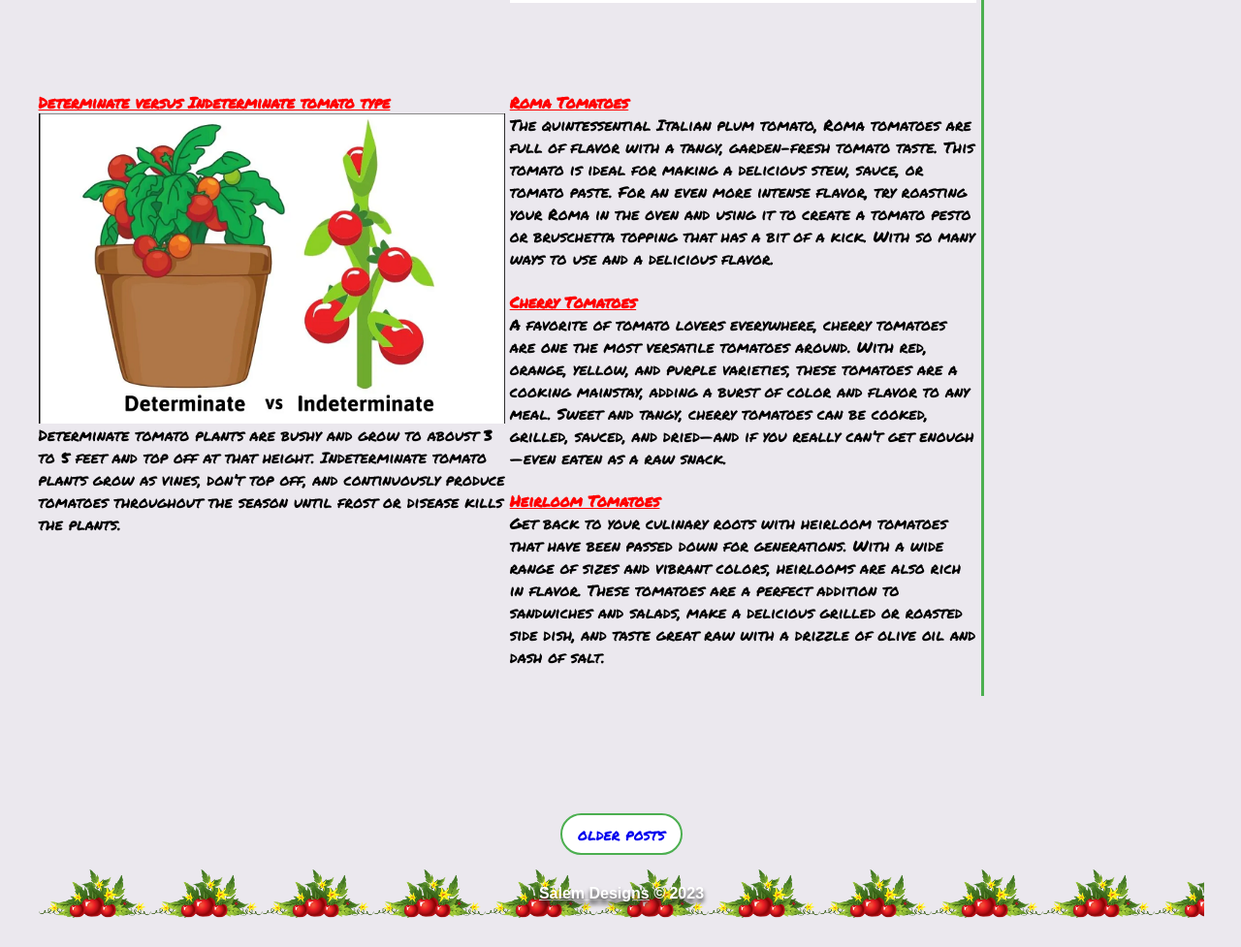
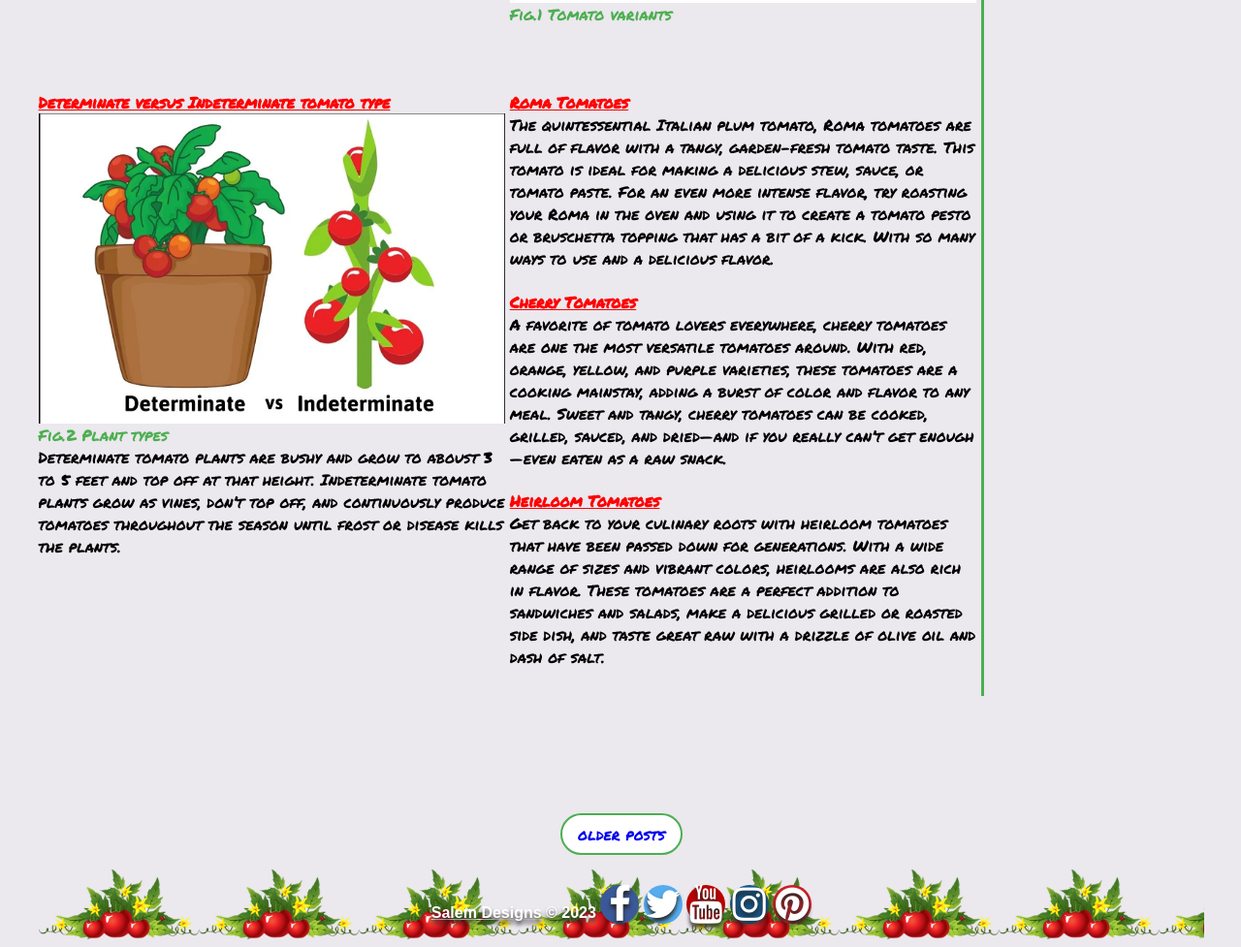
Before and after one commit to ssalem52/UdacityPersonalBlog, a plain HTML site: page Post1.html in a window 1280 px wide. Shown: the part 973-1950 px from the top of the page at 97% size. Before the commit the page ends 1928 px from the top, so only its background shows below. Drawn offline with Linux system fonts and the light colour scheme.

Commit message:
added social media links

```diff
--- a/Post1.html
+++ b/Post1.html
@@ -7,7 +7,7 @@
         <link rel="preconnect" href="https://fonts.googleapis.com">
         <link rel="preconnect" href="https://fonts.gstatic.com" crossorigin>
         <link href="https://fonts.googleapis.com/css2?family=Permanent+Marker&display=swap" rel="stylesheet">
-
+        <link rel="stylesheet" href="https://cdnjs.cloudflare.com/ajax/libs/font-awesome/4.7.0/css/font-awesome.min.css">
         <link rel="stylesheet" href="css/blog.css">
 
     </head>
@@ -39,7 +39,7 @@
                     </p>
                 </div>
                 <div id="ToprightContent">
-                    <img src="assets/Varieties1.png" alt="different tomato variants">
+                    <img src="assets/Varieties1.png" alt="different tomato variants"><figcaption> Fig.1 Tomato variants</figcaption>
                 </div>
                 <div id="Bio">
                     <h3>Bio</h3>
@@ -47,7 +47,7 @@
                 </div>
                 <div id="BottomleftContent">
                     <h4>Determinate versus Indeterminate tomato type</h4>
-                    <img src="assets/Determinate-Indeterminate-tomato-plants.png" alt="Determinate versus Indeterminate plants">
+                    <img src="assets/Determinate-Indeterminate-tomato-plants.png" alt="Determinate versus Indeterminate plants"><figcaption> Fig.2 Plant types</figcaption>
                     <p>Determinate tomato plants are bushy and grow to aboust 3 to 5 feet and top off at that height. Indeterminate tomato plants grow as vines, don’t top off, and continuously produce tomatoes throughout the season until frost or disease kills the plants.</p>
                 </div>
                 <div id="BottomrightContent">
@@ -67,9 +67,15 @@
                 <a href="Post2.html">older posts</a>
             </div>
         </div>
-        <div class="footer box">
-            <h3><u>Salem Designs</u> &copy; 2023</h3>
-        </div>
+        <footer>
+            <h3><u>Salem Designs</u> &copy; 2023
+                <a href="#" class="fa fa-facebook"></a>
+                <a href="#" class="fa fa-twitter"></a>
+                <a href="#" class="fa fa-youtube"></a>
+                <a href="#" class="fa fa-instagram"></a>
+                <a href="#" class="fa fa-pinterest"></a>
+            </h3>
+        </footer>
     </div>
     </body>
 </html>
--- a/css/basestyle.css
+++ b/css/basestyle.css
@@ -186,3 +186,48 @@ button {
     background-image: url("../assets/Footer.png");
     background-size:contain;
 }
+
+footer{
+  grid-area: ft;
+  justify-items: center;
+  align-items: center;
+  background-image: url("../assets/Footer.png");
+  background-size:contain;
+}
+
+.fa {
+  font-size: 40px;
+  width: 40px;
+  text-align: center;
+  text-decoration: none;
+  border-radius: 50%;
+}
+
+
+.fa:hover {
+  opacity: 0.7;
+}
+
+.fa-facebook {
+background: #3B5998;
+color: white;
+}
+
+.fa-twitter {
+background: #55ACEE;
+color: white;
+}
+.fa-youtube {
+  background: #bb0000;
+  color: white;
+}
+
+.fa-instagram {
+  background: #125688;
+  color: white;
+}
+
+.fa-pinterest {
+  background: #cb2027;
+  color: white;
+}
--- a/css/blogstyle.css
+++ b/css/blogstyle.css
@@ -57,6 +57,12 @@ img {
   max-height: 100%;
   max-width: 100%;
   margin: auto auto;
+}
+
+figcaption{
+  color: #4CAF50;
+  font-size: 16px;
+  font-family: 'Permanent Marker', Arial, Helvetica, sans-serif;
 }
 
 button {
@@ -189,10 +195,47 @@ button:hover {
 
 }
 
-.footer{
-    grid-area: ft;
-    justify-items: center;
-    align-items: center;
-    background-image: url("../assets/Footer.png");
-    background-size:contain;
+footer{
+  grid-area: ft;
+  justify-items: center;
+  align-items: center;
+  background-image: url("../assets/Footer.png");
+  background-size:contain;
 }
+
+.fa {
+  font-size: 40px;
+  width: 40px;
+  text-align: center;
+  text-decoration: none;
+  border-radius: 50%;
+}
+
+
+.fa:hover {
+  opacity: 0.7;
+}
+
+.fa-facebook {
+background: #3B5998;
+color: white;
+}
+
+.fa-twitter {
+background: #55ACEE;
+color: white;
+}
+.fa-youtube {
+  background: #bb0000;
+  color: white;
+}
+
+.fa-instagram {
+  background: #125688;
+  color: white;
+}
+
+.fa-pinterest {
+  background: #cb2027;
+  color: white;
+}
```
Also changed, not shown: Post2.html (+10 -4 lines), Post3.html (+10 -4 lines), Post4.html (+10 -4 lines), Post5.html (+10 -4 lines), Post6.html (+10 -4 lines), index.html (+10 -4 lines).
